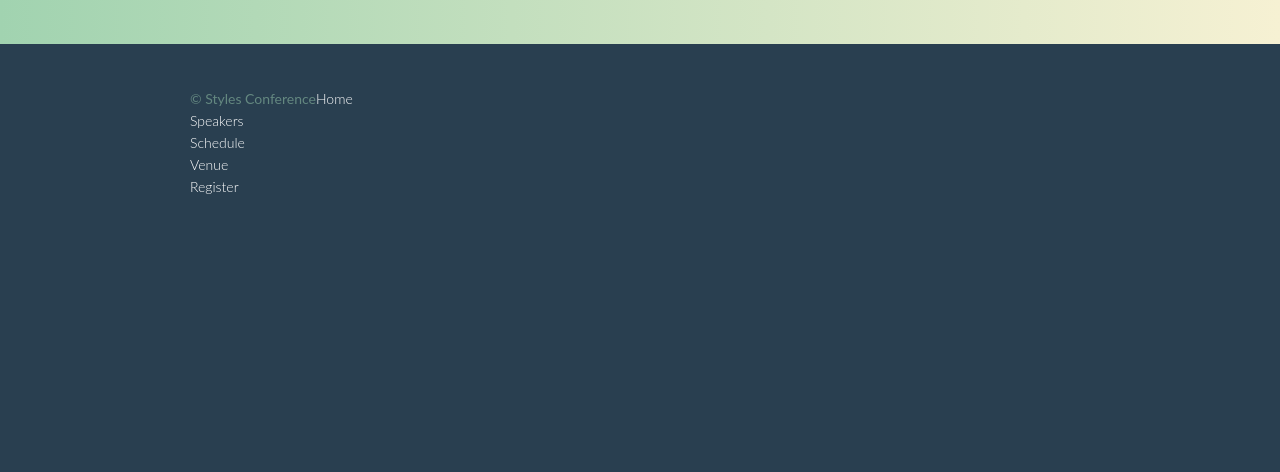
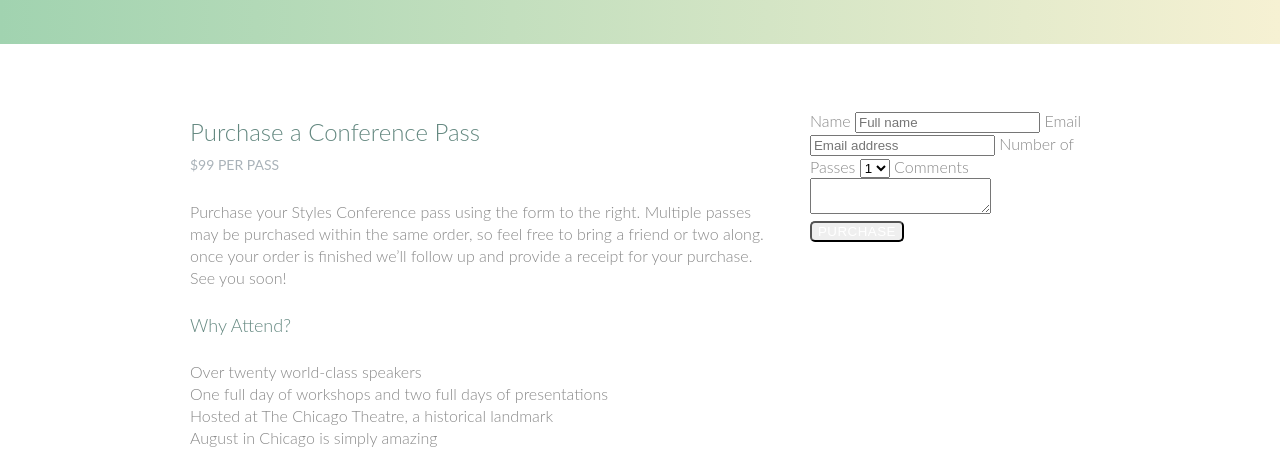
Before and after one commit to Pontebien/HTML-CSS-Course, a plain HTML site: page public_html/register.html in a window 1280 px wide. Shown: the part 328-800 px from the top of the page. Drawn offline with Linux system fonts and the light colour scheme.

Commit message:
Added forms for registration of interest/purchase of tickets

```diff
--- a/public_html/register.html
+++ b/public_html/register.html
@@ -36,6 +36,66 @@
             </div>
         </section>
 
+        <section class="row">
+            <div class="grid">
+                <section class="col-2-3">
+                    <h2>Purchase a Conference Pass</h2>
+                    <h5>$99 per Pass</h5>
+
+                    <p>Purchase your Styles Conference pass using the form to
+                        the right. Multiple passes may be purchased within
+                         the same order, so feel free to bring a friend or two
+                         along. once your order is finished we&#8217;ll follow
+                         up and provide a receipt for your purchase. See you
+                        soon!</p>
+
+                    <h4>Why Attend?</h4>
+
+                    <ul class="why-attend">
+                        <li>Over twenty world-class speakers</li>
+                        <li>One full day of workshops and two full days of
+                            presentations</li>
+                        <li>Hosted at The Chicago Theatre, a historical
+                            landmark</li>
+                        <li>August in Chicago is simply amazing</li>
+                    </ul>
+                </section><!--
+                --><form class="col-1-3" action="#" method="post">
+
+                    <fieldset class="register-group">
+
+                        <label>
+                            Name
+                            <input type="text" name="name"
+                                   placeholder="Full name" required>
+                        </label>
+                        <label>
+                            Email
+                            <input type="email" name="email"
+                                   placeholder="Email address" required>
+                        </label>
+                        <label>
+                            Number of Passes
+                            <select name="quantity" required>
+                                <option value="1" selected>1</option>
+                                <option value="2">2</option>
+                                <option value="3">3</option>
+                                <option value="4">4</option>
+                                <option value="5">5</option>
+                            </select>
+
+                            <label>
+                                Comments
+                                <textarea name="comments"></textarea>
+                            </label>
+
+                    </fieldset>
+
+                    <input class="btn btn-default" type="submit" name="submit" value="Purchase">
+                </form>
+            </div>
+        </section>
+
         <footer class="primary-footer container group">
             <small>&copy; Styles Conference</small>
 
```
